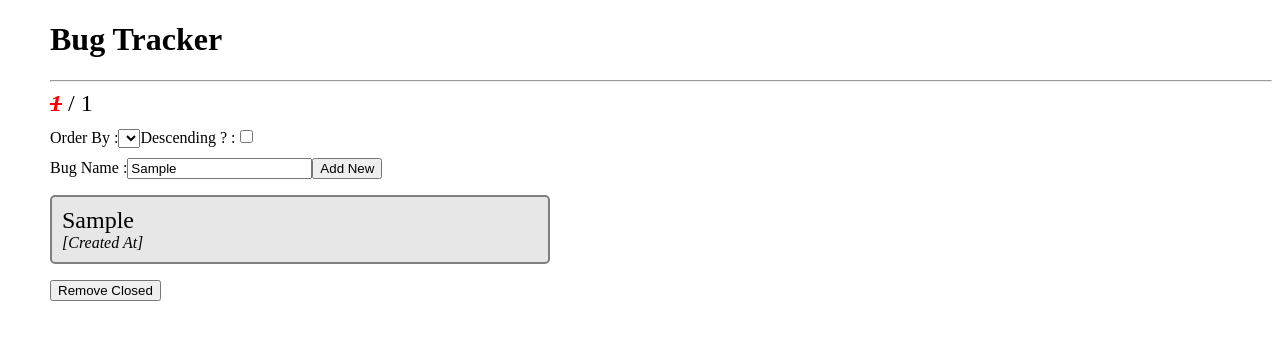
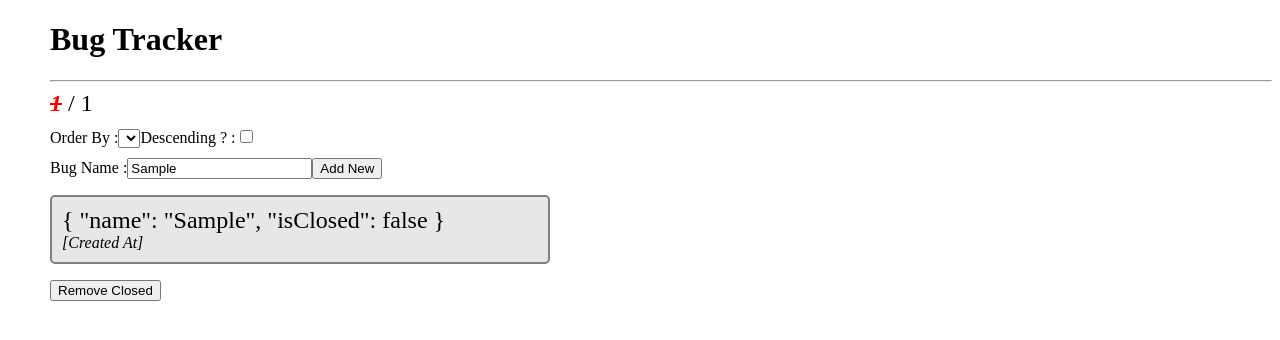
Before and after one commit to tkmagesh/Dell-Angular-Jan-2019, an Angular app in the folder bug-tracker-app/: page / in a window 1280 px wide. Both pictures are taken after typing "Sample" into the empty fields and a click on the button "Add New". Shown: the top 340 px of the page. Built offline with nearby package versions, Linux system fonts and the light colour scheme.

Commit message:
toggling the bug

```diff
--- a/bug-tracker-app/src/app/bugTracker/bugTracker.component.html
+++ b/bug-tracker-app/src/app/bugTracker/bugTracker.component.html
@@ -21,7 +21,11 @@
 <section class="list">
 	<ol>
 		<li *ngFor="let bug of bugs">
-			<span class="bugname">{{bug}}</span>
+			<span class="bugname"
+				[ngClass] = "{closed : bug.isClosed}"
+				(click)="onBugClick(bug)">
+				{{bug | json}}
+			</span>
 			<div class="datetime">[Created At]</div>
 		</li>
 
--- a/bug-tracker-app/src/app/bugTracker/bugTracker.component.ts
+++ b/bug-tracker-app/src/app/bugTracker/bugTracker.component.ts
@@ -1,13 +1,38 @@
 import { Component } from '@angular/core';
+
+/*
+class Bug{
+	constructor(public name : string, public isClosed : boolean = false){
+
+	}
+	toggle(){
+		this.isClosed = !this.isClosed;
+	}
+}
+*/
+
+interface Bug{
+	name : string,
+	isClosed : boolean
+}
 
 @Component({
 	selector : 'app-bug-tracker',
 	templateUrl : 'bugTracker.component.html'
 })
 export class BugTrackerComponent{
-	bugs : string[] = [];
+	bugs : Bug[] = [];
 
 	onAddNewClick(newBugName : string){
-		this.bugs.push(newBugName);
+		/* let newBug = new Bug(newBugName); */
+		let newBug : Bug = {
+			name : newBugName,
+			isClosed : false
+		}
+		this.bugs.push(newBug);
+	}
+
+	onBugClick(bugToToggle : Bug){
+		bugToToggle.isClosed = !bugToToggle.isClosed;
 	}
 }
```
